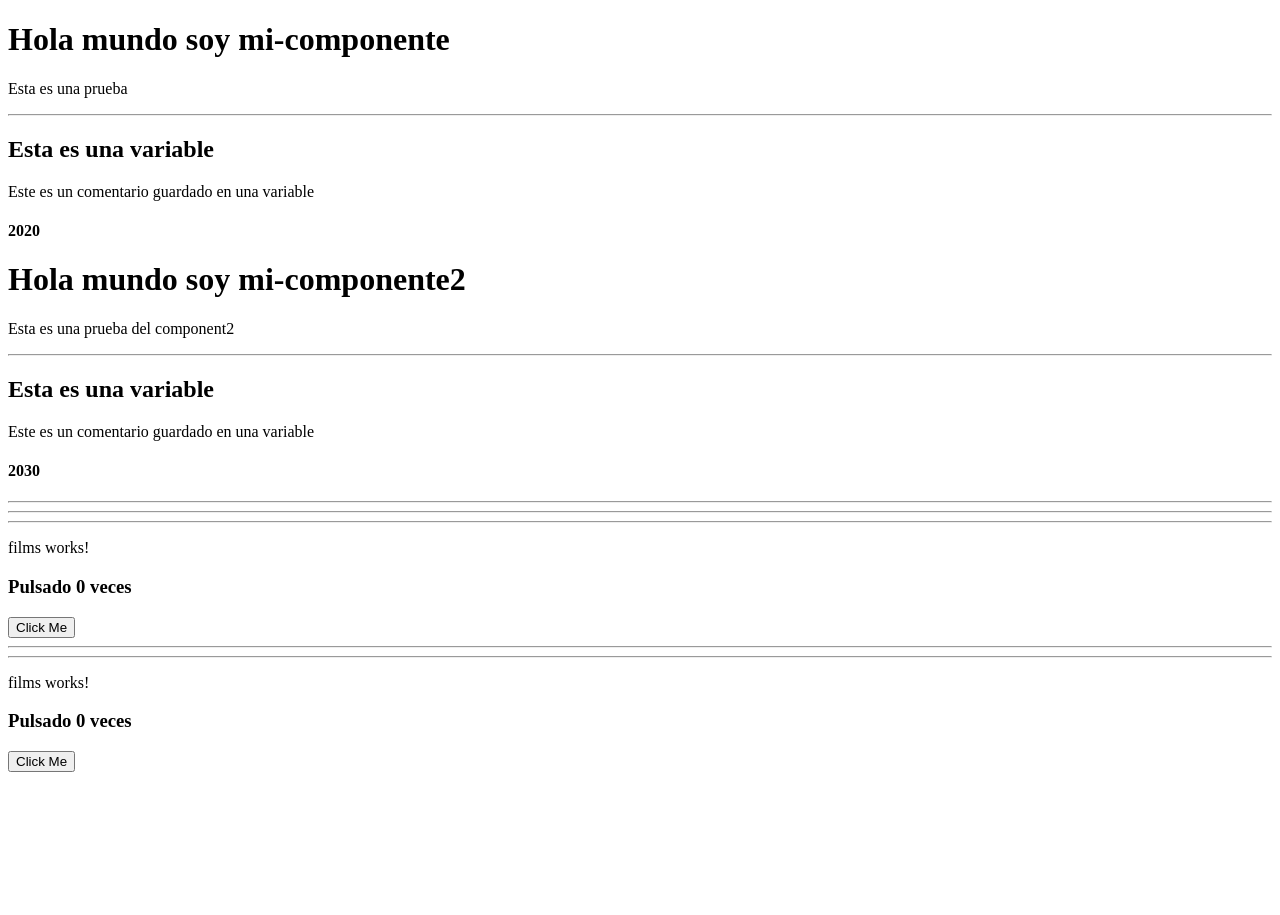
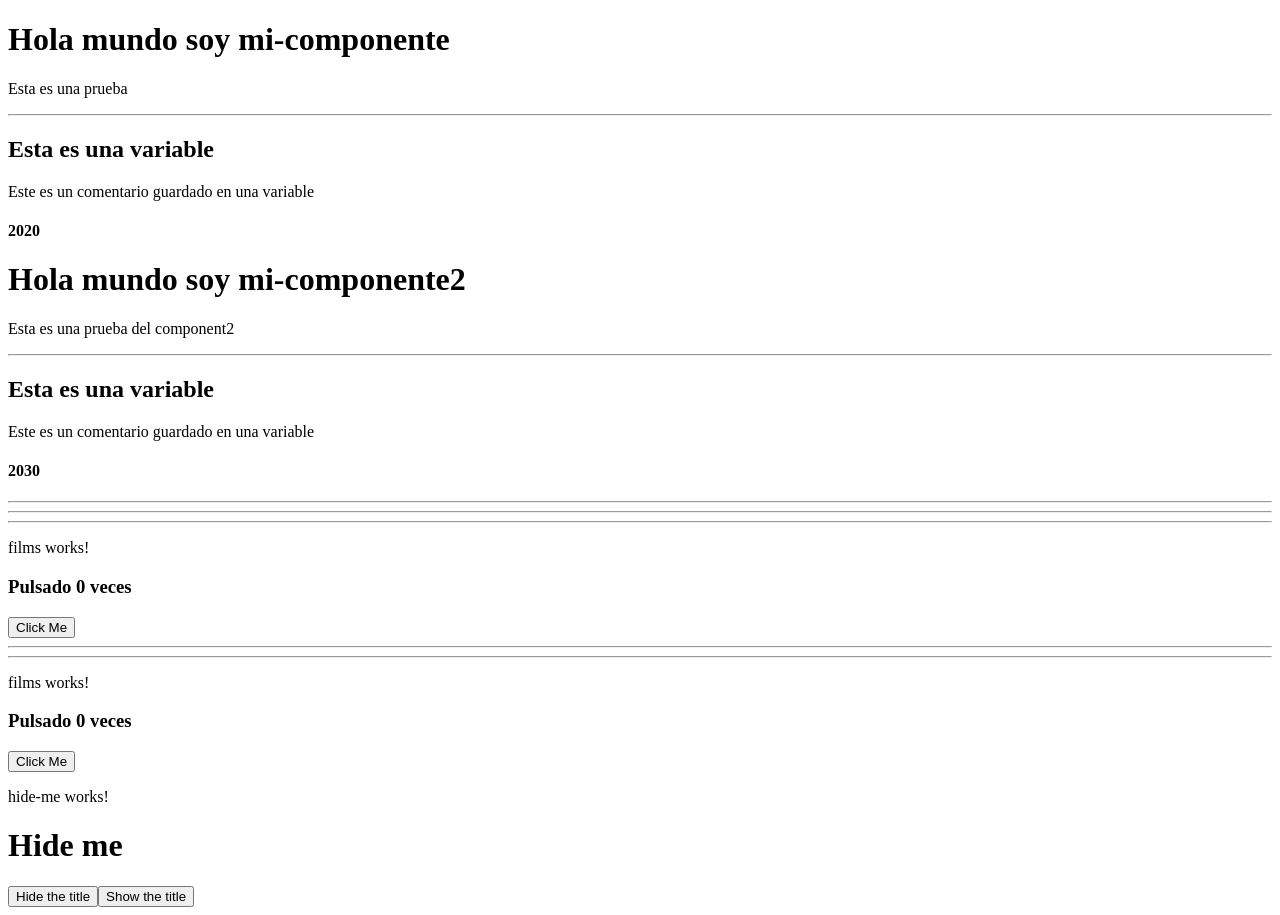
Before and after one commit to clf94-dev/testAngular-web, an Angular app: page / in a window 1280 px wide. Before the commit the page ends 800 px from the top, so only its background shows below. Built offline with nearby package versions, Linux system fonts and the light colour scheme.

Commit message:
example of OnDestroy hook

```diff
--- a/src/app/app.component.html
+++ b/src/app/app.component.html
@@ -9,3 +9,4 @@
 <mi-component></mi-component>
 <mi-component2></mi-component2>
 <app-films></app-films>
+<app-hide-me></app-hide-me>
--- a/src/app/components/hide-me/hide-me.component.html
+++ b/src/app/components/hide-me/hide-me.component.html
@@ -1 +1,5 @@
 <p>hide-me works!</p>
+
+<h1 *ngIf='showTitle'>Hide me</h1>
+<button (click)='hideClicked()'>Hide the title</button>
+<button (click)='showClicked()'>Show the title</button>
--- a/src/app/components/hide-me/hide-me.component.ts
+++ b/src/app/components/hide-me/hide-me.component.ts
@@ -1,15 +1,27 @@
-import { Component, OnInit } from '@angular/core';
+import { Component, OnInit, OnDestroy } from '@angular/core';
 
 @Component({
   selector: 'app-hide-me',
   templateUrl: './hide-me.component.html',
   styleUrls: ['./hide-me.component.scss']
 })
-export class HideMeComponent implements OnInit {
-
-  constructor() { }
+export class HideMeComponent implements OnInit, OnDestroy {
+public showTitle : boolean;
+  constructor() {
+    this.showTitle = true;
+   }
 
   ngOnInit(): void {
   }
 
+  ngOnDestroy(){
+
+  }
+
+  hideClicked(){
+  this.showTitle = false ;
+  }
+  showClicked(){
+    this.showTitle = true;
+  }
 }
```
